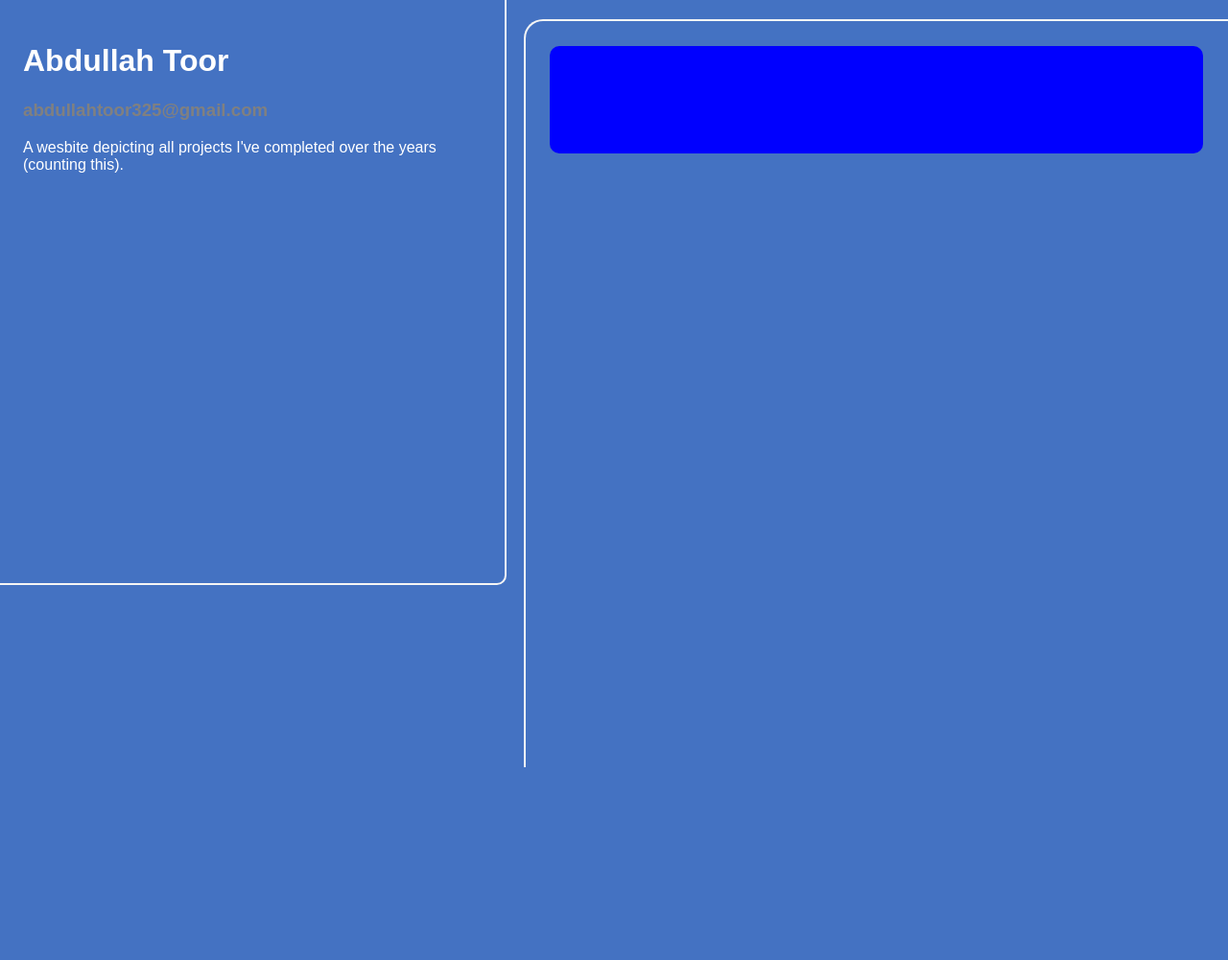
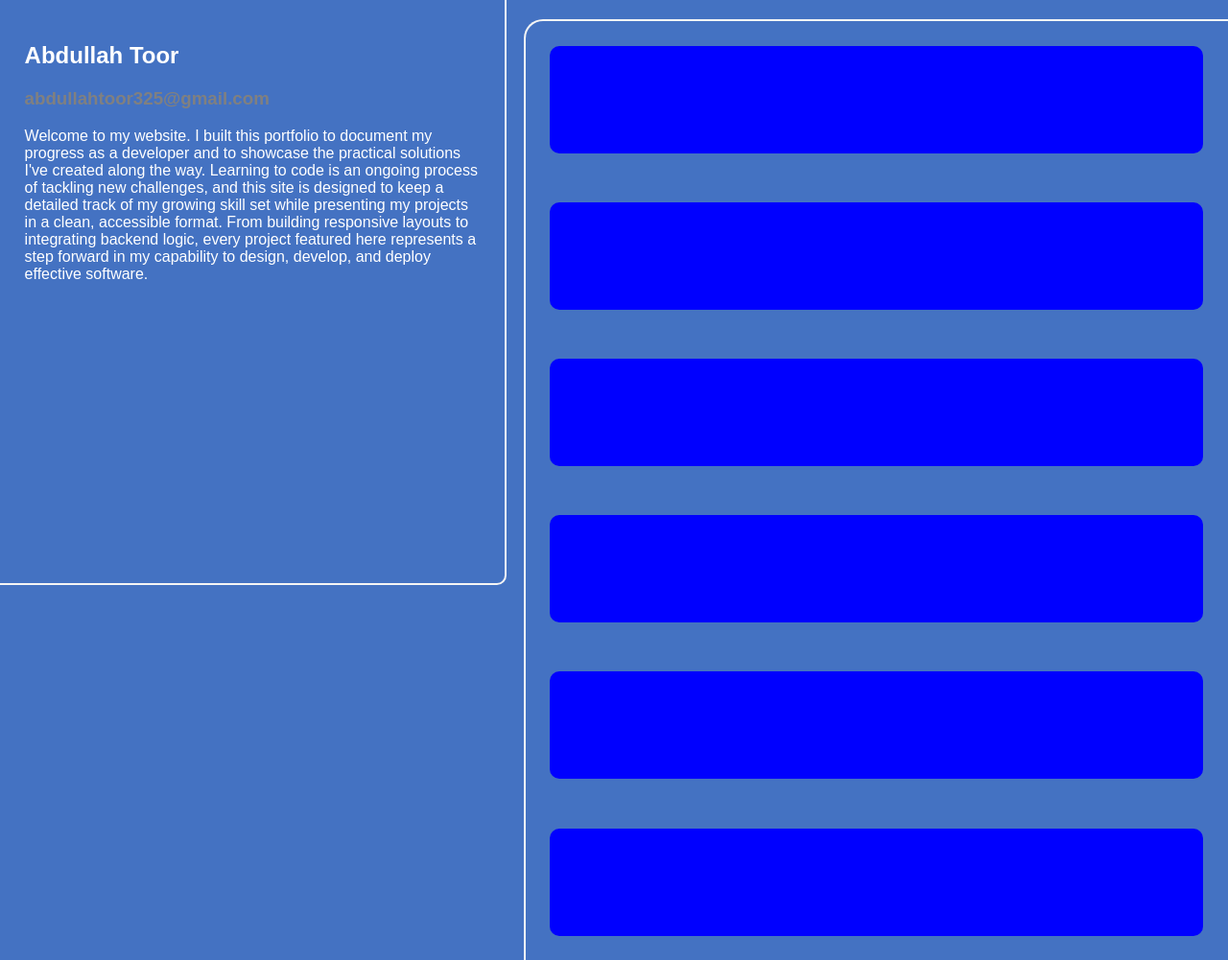
Before and after one commit to Hai8445/Main-site, a Flask app: page / in a window 1280 px wide. Shown: the whole page at 96% size. Before the commit the page ends 800 px from the top, so only its background shows below. Run offline with Flask 3, Linux system fonts and the light colour scheme; some libraries are stand-ins or nearby versions.

Commit message:
Project storage implemented

```diff
--- a/main/app.py
+++ b/main/app.py
@@ -1,6 +1,8 @@
 from flask import Flask, session, request, render_template, redirect
 from datetime import datetime
 from flask_wtf.csrf import CSRFProtect, generate_csrf, CSRFError
+import json
+import os
 
 app = Flask(__name__)
 csrf = CSRFProtect(app)
@@ -13,7 +15,12 @@ def handle_csrf_error(e):
 @app.route('/')
 def mainPage():
     csrf_token = generate_csrf()
-    return render_template('index.html')
+
+    file_path = os.path.join(app.root_path, 'projects.json')
+    with open(file_path, 'r') as file:
+        my_projects = json.load(file)
+
+    return render_template('index.html', projects = my_projects, csrf_token = csrf_token)
 
 if __name__ == '__main__':
    app.run(debug=True)
--- /dev/null
+++ b/main/projects.json
@@ -0,0 +1,26 @@
+[
+    {
+        "title": "Personal Portfolio",
+        "description": "A portfolio built to document projects and major milestones in my coding journey",
+        "github_link": "https://github.com/Hai8445/Main-site"
+    },
+    {
+        "title": "Allacrity Hackathon",
+        "description": "As a team, we built a chrome extension to intercept web traffic and alert users of professionally unsafe AI tools.",
+        "github_link": "https://github.com/Ronit-06/AI-Detection-Extension-Hackathon"
+    },
+    {
+        "title": "UKSEDS Rover Trials Project",
+        "description": "Built a prototype rover capable of traversing Martian terrain. Included live video feed",
+        "github_link": "https://github.com/tamdhiman/Olympus-Rover-Trial-2025"
+    },
+    {
+        "title": "NLP Hackathon",
+        "description": "Utilised an OpenAI API to create a tool that analyses public sentiment of various companies to return graphs and investment recommendations",
+        "github_link": "https://github.com/1hannan1khan/NLPHackathon"
+    },
+    {
+        "title": ""
+    }
+
+]
--- a/main/static/index.css
+++ b/main/static/index.css
@@ -15,7 +15,7 @@ body {
     border-radius: 0 0 10px 0;
     height: 70vh;
     width: 39.375vw;
-    padding: 3vh;
+    padding: 3vh 2vw;
 }
 
 .projectsDiv {
--- a/main/templates/index.html
+++ b/main/templates/index.html
@@ -10,7 +10,7 @@
         {%- endblock head %}
         {% block body -%}
 
-        <div class = "aboutDiv">
+        <section class = "aboutDiv">
             <h1 class = "heading">
                 Abdullah Toor
             </h1>
@@ -18,11 +18,11 @@
                 abdullahtoor325@gmail.com
             </h3>
             <span>
-                A wesbite depicting all projects I've completed over the years (counting this).
+                Welcome to my website. I built this portfolio to document my progress as a developer and to showcase the practical solutions I've created along the way. Learning to code is an ongoing process of tackling new challenges, and this site is designed to keep a detailed track of my growing skill set while presenting my projects in a clean, accessible format. From building responsive layouts to integrating backend logic, every project featured here represents a step forward in my capability to design, develop, and deploy effective software.
             </span>
-        </div>
+        </section>
 
-        <div class = "projectsDiv">
+        <main class = "projectsDiv">
             {% if projects %}
                 {% for project in projects %}
                     <div class = "singleProject">
@@ -33,7 +33,7 @@
             <div class = "singleProject">
 
             </div>
-        </div>
+        </main>
 
         {% endblock body -%}
     {%- endblock html %}
```
